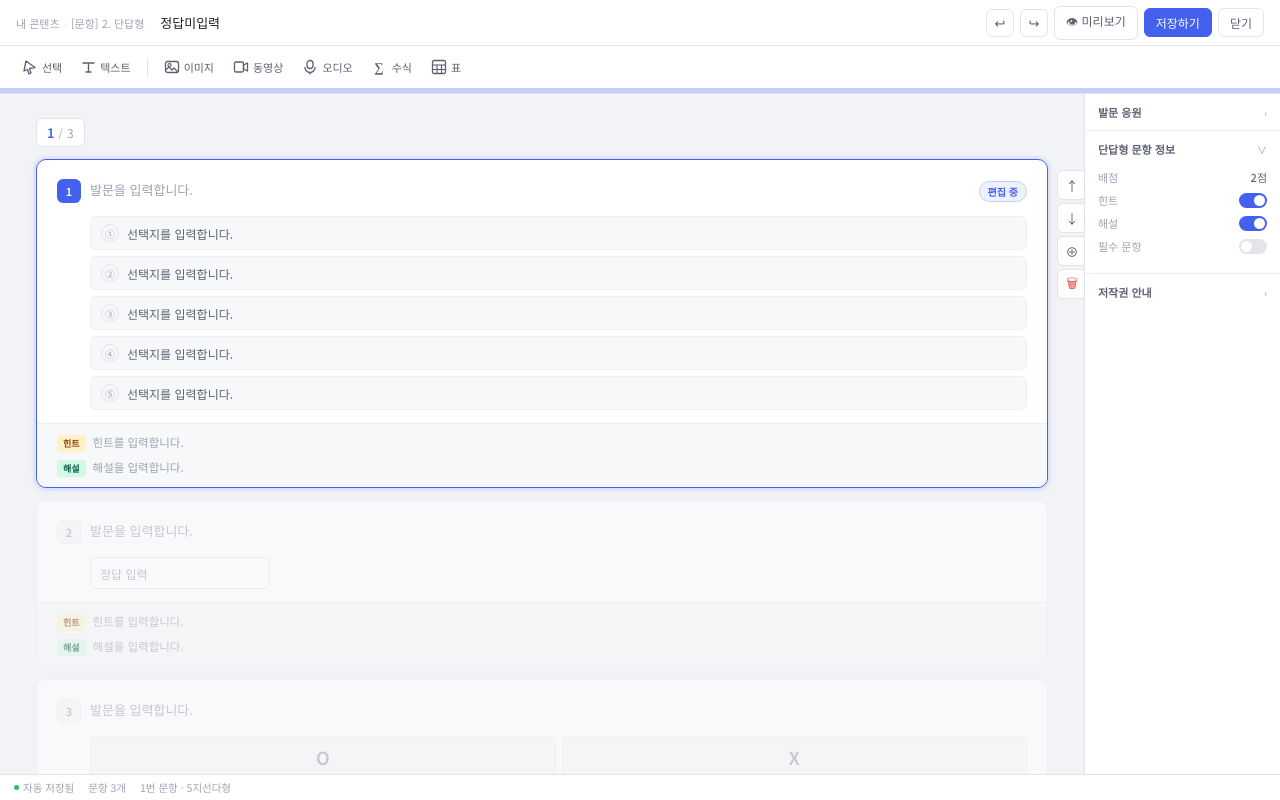
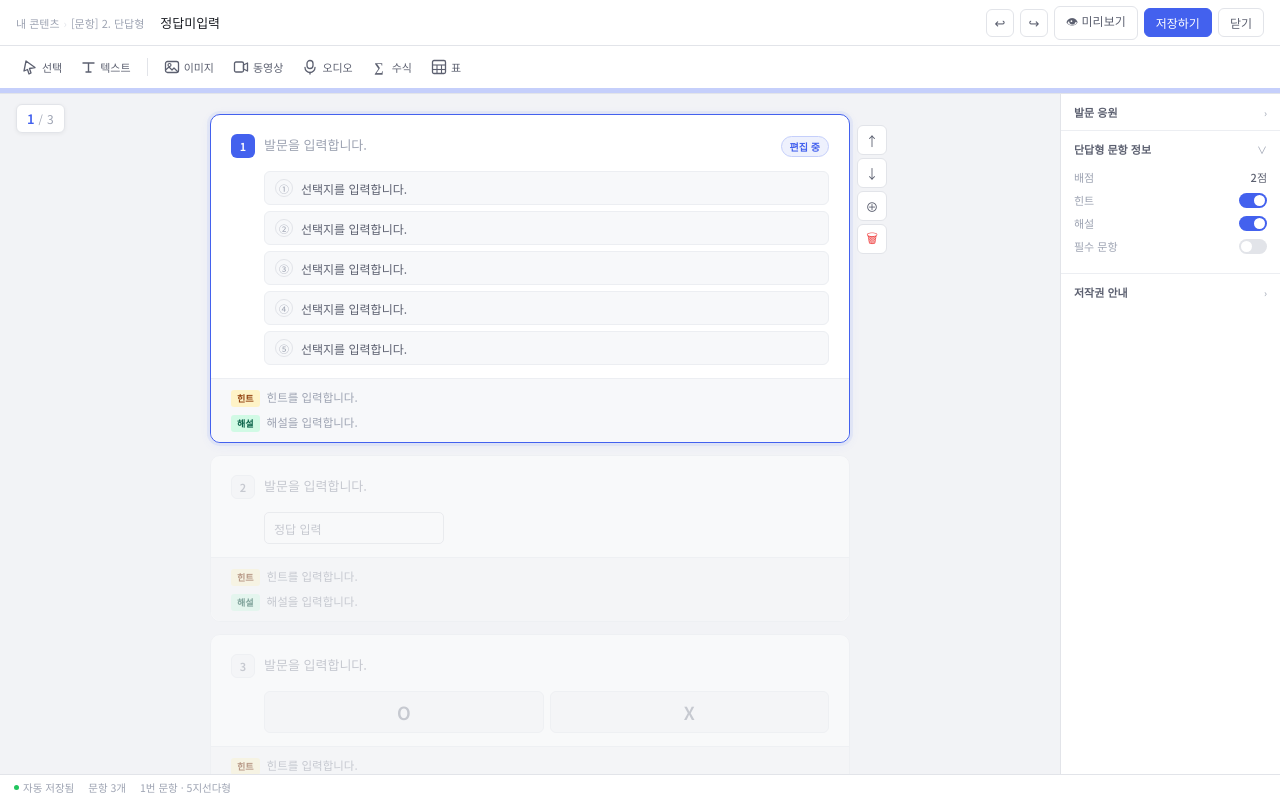
Before and after one commit to Joo-vs/260323-teachertool, a plain HTML site: page index.html in a window 1280 px wide. Drawn offline with Linux system fonts and the light colour scheme.

Commit message:
Add files via upload

```diff
--- a/index.html
+++ b/index.html
@@ -24,7 +24,7 @@
   --success:#22C55E;
   --danger:#EF4444;
   --sidebar-w:200px;
-  --right-w:196px;
+  --right-w:220px;
 }
 
 body {
@@ -133,9 +133,10 @@ body {
 .add-btn:hover{border-color:var(--accent);color:var(--accent);background:var(--accent-light);}
 
 /* ── CANVAS ──────────────────────────────────── */
-.canvas{flex:1;overflow-y:auto;padding:24px 36px;background:var(--bg);}
+.canvas{flex:1;overflow-y:auto;padding:20px 24px;background:var(--bg);display:flex;flex-direction:column;align-items:center;}
 .canvas::-webkit-scrollbar{width:4px;}
 .canvas::-webkit-scrollbar-thumb{background:var(--border);border-radius:2px;}
+.canvas-inner{width:100%;max-width:640px;}
 
 /* variant toggle strip */
 .variant-strip{
@@ -249,7 +250,7 @@ body.var-a .q-card.active .active-badge{display:block;}
 .img-selected-ring{outline:2px solid var(--accent);outline-offset:2px;}
 
 /* card side actions */
-.q-card-actions{position:absolute;right:-40px;top:10px;display:flex;flex-direction:column;gap:3px;opacity:0;transition:opacity .15s;pointer-events:none;}
+.q-card-actions{position:absolute;right:-38px;top:10px;display:flex;flex-direction:column;gap:3px;opacity:0;transition:opacity .15s;pointer-events:none;}
 .q-card.active .q-card-actions{opacity:1;pointer-events:all;}
 .ca-btn{width:30px;height:30px;border-radius:6px;border:1px solid var(--border);background:var(--surface);display:flex;align-items:center;justify-content:center;cursor:pointer;font-size:13px;color:var(--text-secondary);transition:all .12s;}
 .ca-btn:hover{background:var(--surface2);}
@@ -311,8 +312,12 @@ body.var-a .q-card.active .active-badge{display:block;}
   border-radius:6px;
   background:var(--surface);
   border:1px solid var(--border);
-  margin-bottom:12px;
   font-size:12px;
+  position:fixed;
+  top:98px;
+  left:16px;
+  z-index:80;
+  box-shadow:0 1px 4px rgba(0,0,0,.06);
 }
 #artCurrent { color:var(--accent); font-size:13px; font-weight:600; }
 .art-sep    { color:var(--text-tertiary); font-size:11px; margin:0 2px; }
@@ -475,6 +480,13 @@ body.var-a .q-card.active .active-badge{display:block;}
 
 </div>
 
+<!-- 아티클 인디케이터 (fixed) -->
+<div class="article-indicator">
+  <span id="artCurrent">1</span>
+  <span class="art-sep">/</span>
+  <span id="artTotal">3</span>
+</div>
+
 <!-- ── MAIN ──────────────────────────────────── -->
 <div class="main">
 
@@ -482,13 +494,7 @@ body.var-a .q-card.active .active-badge{display:block;}
 
   <!-- CANVAS -->
   <div class="canvas" id="canvas" onclick="handleCanvasClick(event)">
-
-    <!-- 아티클 인디케이터 -->
-    <div class="article-indicator">
-      <span id="artCurrent">1</span>
-      <span class="art-sep">/</span>
-      <span id="artTotal">3</span>
-    </div>
+  <div class="canvas-inner">
 
     <!-- CARD 0: 5지선다 (starts active) -->
     <div class="q-card active" id="card0" onclick="selectCard(0)">
@@ -669,7 +675,8 @@ body.var-a .q-card.active .active-badge{display:block;}
 
     <button class="canvas-add-btn" onclick="toast('새 문항 추가')">＋ 문항 추가</button>
     <div style="height:32px;"></div>
-  </div>
+  </div><!-- /canvas-inner -->
+  </div><!-- /canvas -->
 
   <!-- RIGHT PANEL -->
   <div class="right-panel">
@@ -721,10 +728,21 @@ body.var-a .q-card.active .active-badge{display:block;}
   /* ── 아티클 인디케이터 ──────────────────── */
   const ART_TOTAL = 3;
   let artCurrent = 1;
+  function positionIndicator() {
+    const toolbarBottom = document.querySelector('.toolbar-area').getBoundingClientRect().bottom;
+    document.querySelector('.article-indicator').style.top = (toolbarBottom + 10) + 'px';
+  }
   document.addEventListener('DOMContentLoaded', () => {
     document.getElementById('artTotal').textContent = ART_TOTAL;
     document.getElementById('artCurrent').textContent = artCurrent;
+    positionIndicator();
   });
+  // 컨텍스트 툴바 열릴 때 위치 재계산
+  const _origVisible = CSSStyleDeclaration.prototype;
+  new MutationObserver(positionIndicator).observe(
+    document.querySelector('.toolbar-area') || document.body,
+    { attributes: true, subtree: true, attributeFilter: ['class'] }
+  );
 
   /* ── variant ────────────────────────────── */
   function switchVariant(v) {
```
